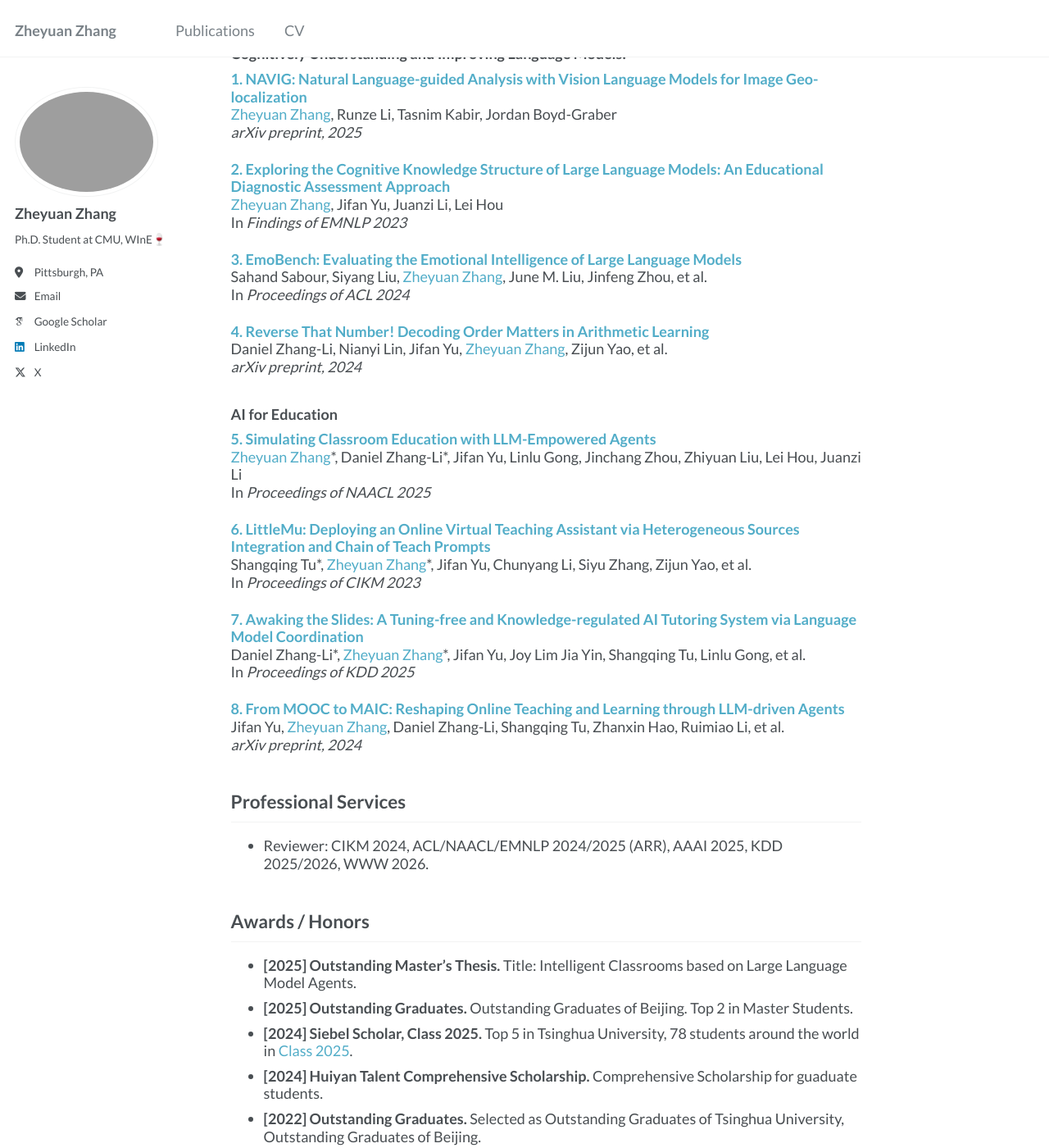
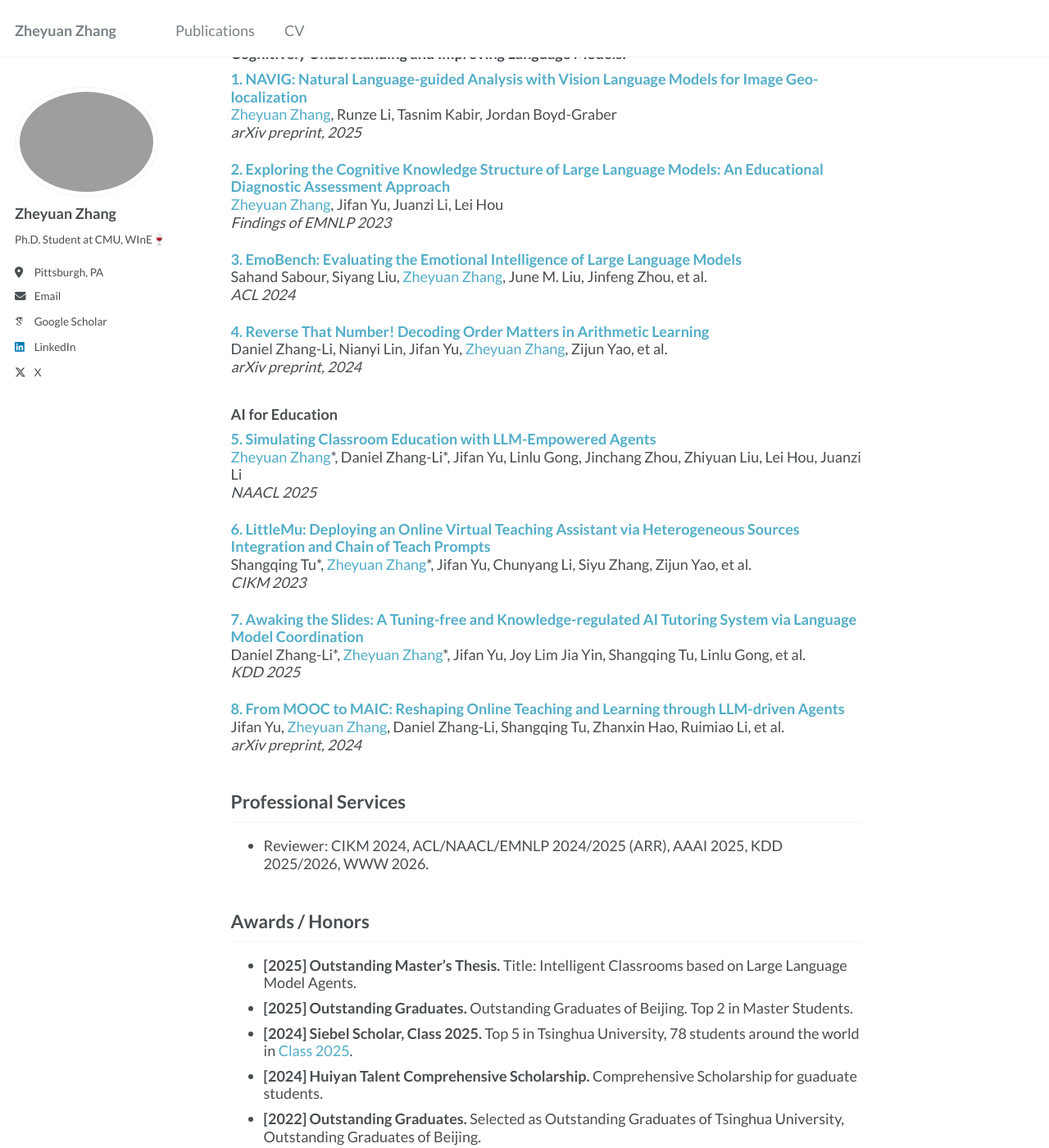
Before and after one commit to SparrowZheyuan18/sparrowzheyuan18.github.io, a Jekyll site: the page built from _pages/about.md, in a window 1280 px wide and 1400 px high, scrolled down 1194 px. Shown: the whole window at 82% size. Built offline with Jekyll 4.4.1, drawn with Linux system fonts in a browser that asks for light colours; some web fonts are replaced.

Commit message:
proceedings

```diff
--- a/_pages/about.md
+++ b/_pages/about.md
@@ -53,11 +53,11 @@ Selected Publications
 
 **[2. Exploring the Cognitive Knowledge Structure of Large Language Models: An Educational Diagnostic Assessment Approach](https://aclanthology.org/2023.findings-emnlp.111/)**
 [Zheyuan Zhang](https://scholar.google.com/citations?user=mKeVR_oAAAAJ&hl=en), Jifan Yu, Juanzi Li, Lei Hou
-In *Findings of EMNLP 2023*
+*Findings of EMNLP 2023*
 
 **[3. EmoBench: Evaluating the Emotional Intelligence of Large Language Models](https://aclanthology.org/2024.acl-long.326/)**
 Sahand Sabour, Siyang Liu, [Zheyuan Zhang](https://scholar.google.com/citations?user=mKeVR_oAAAAJ&hl=en), June M. Liu, Jinfeng Zhou, et al.
-In *Proceedings of ACL 2024*
+*ACL 2024*
 
 **[4. Reverse That Number! Decoding Order Matters in Arithmetic Learning](https://arxiv.org/abs/2403.05845)**
 Daniel Zhang-Li, Nianyi Lin, Jifan Yu, [Zheyuan Zhang](https://scholar.google.com/citations?user=mKeVR_oAAAAJ&hl=en), Zijun Yao, et al.
@@ -67,15 +67,15 @@ Daniel Zhang-Li, Nianyi Lin, Jifan Yu, [Zheyuan Zhang](https://scholar.google.co
 
 **[5. Simulating Classroom Education with LLM-Empowered Agents](https://arxiv.org/abs/2406.19226)**
 [Zheyuan Zhang](https://scholar.google.com/citations?user=mKeVR_oAAAAJ&hl=en)\*, Daniel Zhang-Li\*, Jifan Yu, Linlu Gong, Jinchang Zhou, Zhiyuan Liu, Lei Hou, Juanzi Li
-In *Proceedings of NAACL 2025*
+*NAACL 2025*
 
 **[6. LittleMu: Deploying an Online Virtual Teaching Assistant via Heterogeneous Sources Integration and Chain of Teach Prompts](https://dl.acm.org/doi/pdf/10.1145/3583780.3615484)**
 Shangqing Tu\*, [Zheyuan Zhang](https://scholar.google.com/citations?user=mKeVR_oAAAAJ&hl=en)\*, Jifan Yu, Chunyang Li, Siyu Zhang, Zijun Yao, et al.
-In *Proceedings of CIKM 2023*
+*CIKM 2023*
 
 **[7. Awaking the Slides: A Tuning-free and Knowledge-regulated AI Tutoring System via Language Model Coordination](https://arxiv.org/abs/2409.07372)**
 Daniel Zhang-Li\*, [Zheyuan Zhang](https://scholar.google.com/citations?user=mKeVR_oAAAAJ&hl=en)\*, Jifan Yu, Joy Lim Jia Yin, Shangqing Tu, Linlu Gong, et al.
-In *Proceedings of KDD 2025*
+*KDD 2025*
 
 **[8. From MOOC to MAIC: Reshaping Online Teaching and Learning through LLM-driven Agents](https://arxiv.org/abs/2409.03512v1)**
 Jifan Yu, [Zheyuan Zhang](https://scholar.google.com/citations?user=mKeVR_oAAAAJ&hl=en), Daniel Zhang-Li, Shangqing Tu, Zhanxin Hao, Ruimiao Li, et al.
```
Also changed, not shown: _pages/publications.md (+5 -5 lines).
